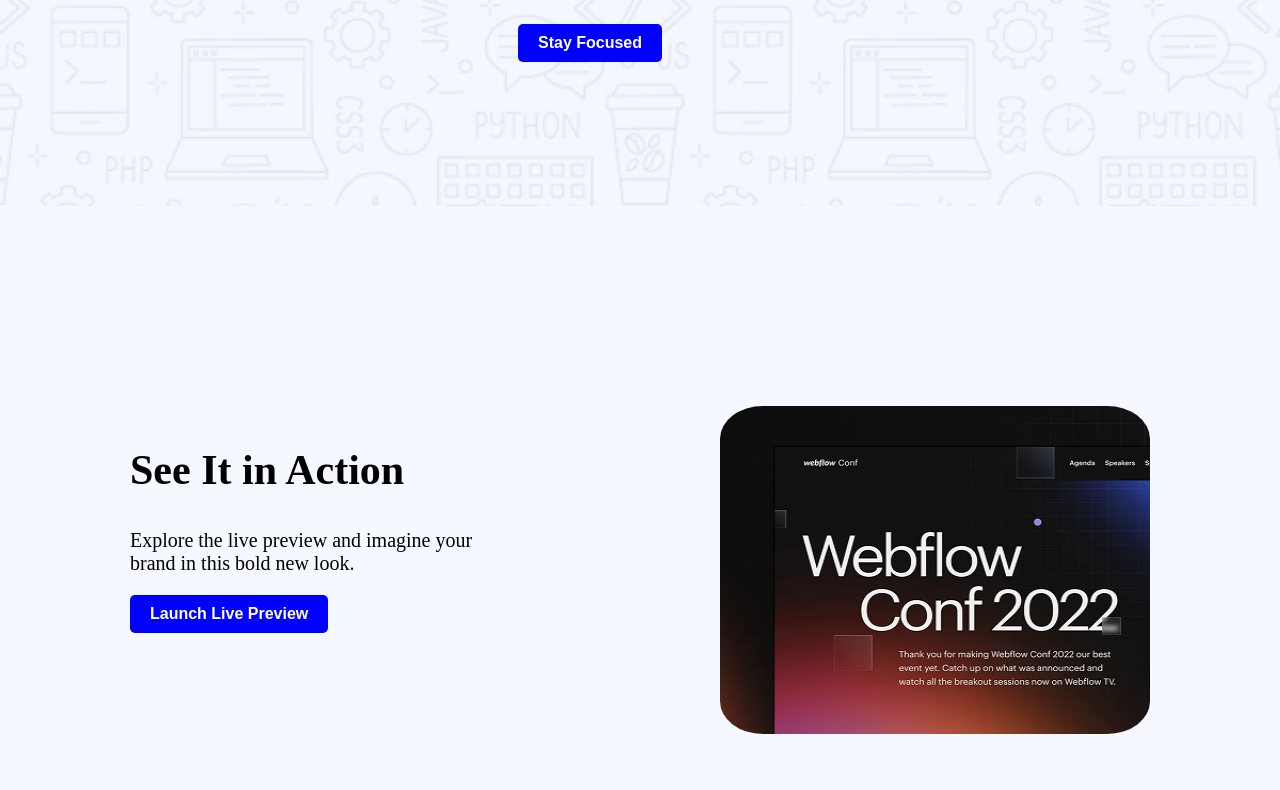
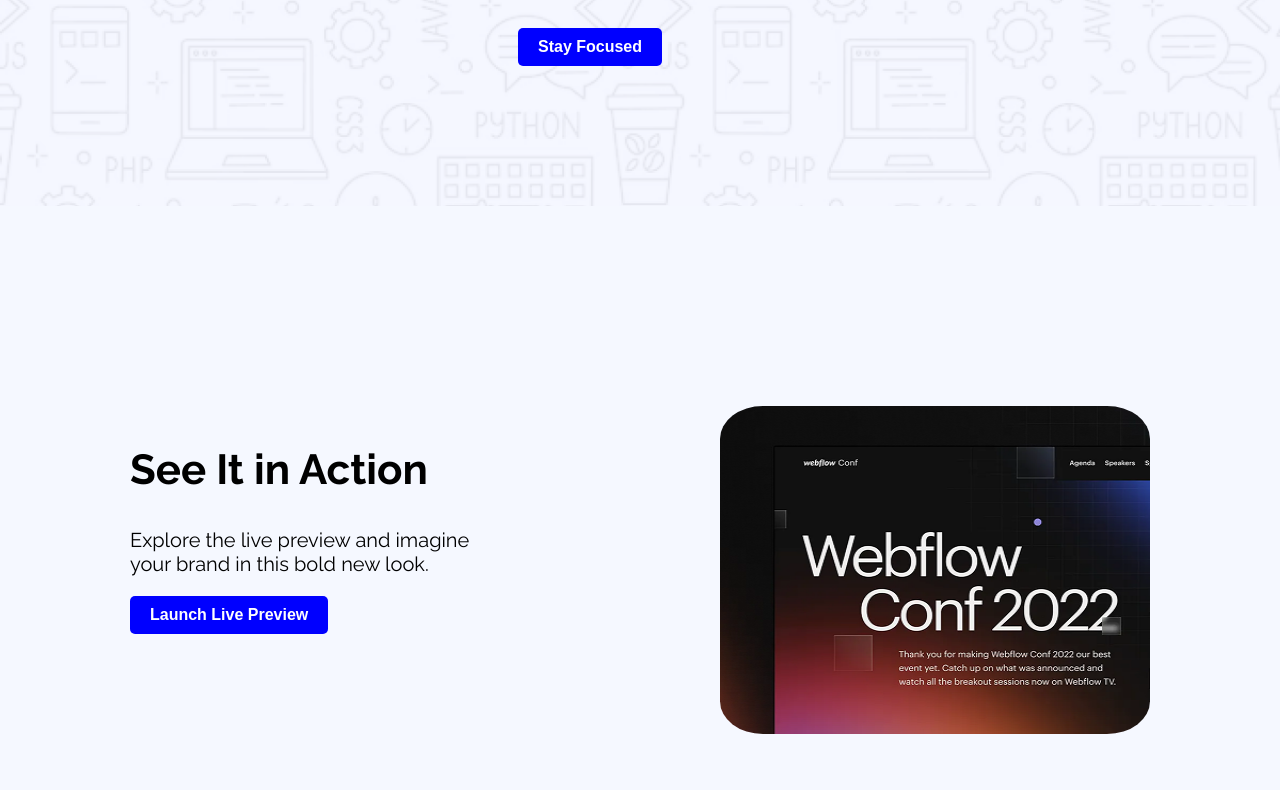
Before and after one commit to rakibul-romu/first-project1, a plain HTML site: page first.html in a window 1280 px wide. Shown: the part 410-1200 px from the top of the page. Drawn offline with Linux system fonts and the light colour scheme.

Commit message:
my again last commit

```diff
--- a/first.css
+++ b/first.css
@@ -7,6 +7,14 @@ body{
 
 
 
+
+}
+
+.raleway-rom {
+  font-family: "Raleway", sans-serif;
+  font-optical-sizing: auto;
+
+  font-style: normal;
 }
 header{
     background-image: url('../Assets/Hero-bg.png');
--- a/first.html
+++ b/first.html
@@ -4,9 +4,12 @@
     <meta charset="UTF-8">
     <meta name="viewport" content="width=device-width, initial-scale=1.0">
     <title>Document</title>
+    <link rel="preconnect" href="https://fonts.googleapis.com">
+<link rel="preconnect" href="https://fonts.gstatic.com" crossorigin>
+<link href="https://fonts.googleapis.com/css2?family=Raleway:ital,wght@0,100..900;1,100..900&display=swap" rel="stylesheet">
     <link rel="stylesheet" href="first.css">
 </head>
-<body>
+<body class="raleway-rom">
     <header>
         <nav>
             <ul>
```
